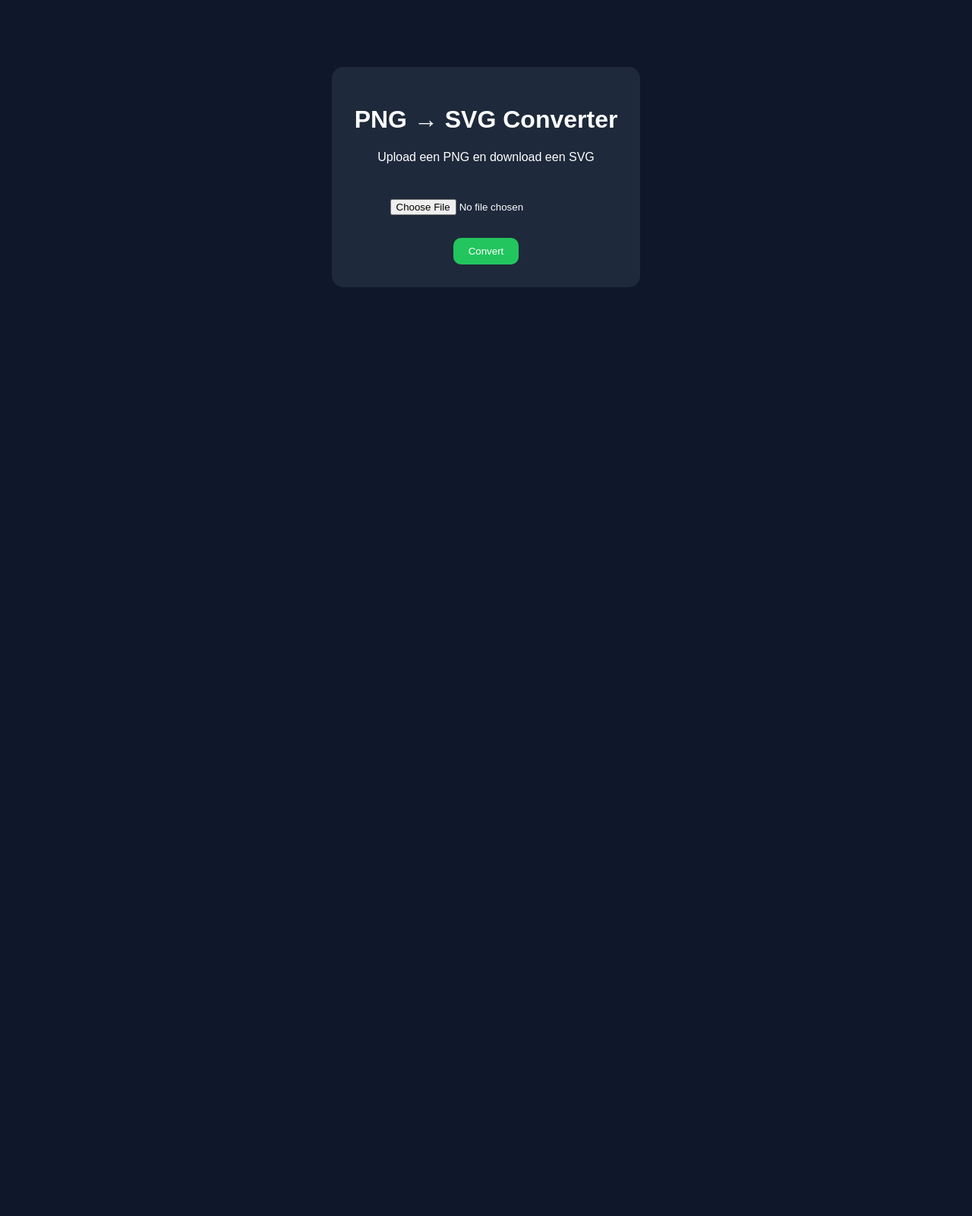
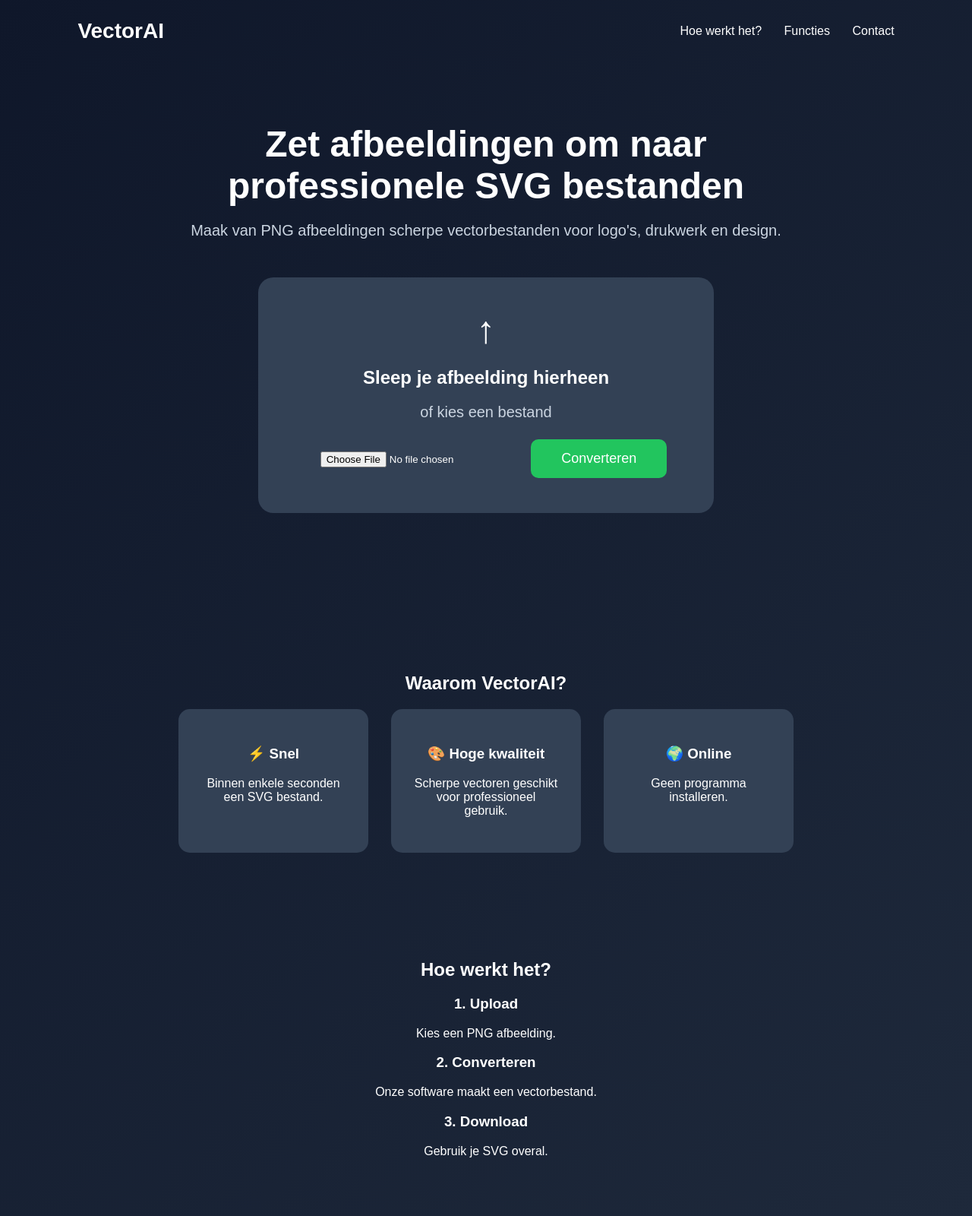
Before and after one commit to olivierdekleijn-star/png-to-svg, a website: page index.html in a window 1280 px wide. Shown: the whole page at 76% size. Before the commit the page ends 800 px from the top, so only its background shows below. Drawn offline with Linux system fonts and the light colour scheme.

Commit message:
Add files via upload

```diff
--- a/index.html
+++ b/index.html
@@ -1,77 +1,166 @@
 <!DOCTYPE html>
-<html>
+<html lang="nl">
+
 <head>
-    <title>PNG to SVG Converter</title>
-    <style>
-        body {
-            font-family: Arial;
-            background: #0f172a;
-            color: white;
-            text-align: center;
-            padding-top: 80px;
-        }
+    <meta charset="UTF-8">
+    <meta name="viewport" content="width=device-width, initial-scale=1.0">
 
-        .box {
-            background: #1e293b;
-            padding: 30px;
-            border-radius: 15px;
-            display: inline-block;
-        }
+    <title>VectorAI - PNG naar SVG Converter</title>
 
-        input {
-            margin-top: 20px;
-            padding: 10px;
-        }
+    <link rel="stylesheet" href="style.css">
+</head>
 
-        button {
-            margin-top: 20px;
-            padding: 10px 20px;
-            background: #22c55e;
-            border: none;
-            color: white;
-            cursor: pointer;
-            border-radius: 10px;
-        }
-
-        button:hover {
-            background: #16a34a;
-        }
-    </style>
-</head>
 <body>
 
-<div class="box">
-    <h1>PNG → SVG Converter</h1>
-    <p>Upload een PNG en download een SVG</p>
+<header>
+    <div class="logo">
+        VectorAI
+    </div>
 
-    <input type="file" id="file">
-    <br>
-    <button onclick="upload()">Convert</button>
+    <nav>
+        <a href="#">Hoe werkt het?</a>
+        <a href="#">Functies</a>
+        <a href="#">Contact</a>
+    </nav>
+</header>
+
+
+<section class="hero">
+
+    <h1>
+        Zet afbeeldingen om naar professionele SVG bestanden
+    </h1>
+
+    <p>
+        Maak van PNG afbeeldingen scherpe vectorbestanden
+        voor logo's, drukwerk en design.
+    </p>
+
+
+    <div class="upload-box">
+
+        <div class="upload-icon">
+            ↑
+        </div>
+
+        <h2>
+            Sleep je afbeelding hierheen
+        </h2>
+
+        <p>
+            of kies een bestand
+        </p>
+
+
+        <input
+        type="file"
+        id="file"
+        accept="image/png">
+
+
+        <button onclick="upload()">
+            Converteren
+        </button>
+
+    </div>
+
+
+</section>
+
+
+
+<section class="features">
+
+<h2>
+Waarom VectorAI?
+</h2>
+
+
+<div class="cards">
+
+<div class="card">
+<h3>
+⚡ Snel
+</h3>
+
+<p>
+Binnen enkele seconden een SVG bestand.
+</p>
 </div>
 
-<script>
-async function upload() {
-    const file = document.getElementById("file").files[0];
 
-    const formData = new FormData();
-    formData.append("image", file);
+<div class="card">
+<h3>
+🎨 Hoge kwaliteit
+</h3>
 
-    const res = await fetch("http://localhost:3000/convert", {
-        method: "POST",
-        body: formData
-    });
+<p>
+Scherpe vectoren geschikt voor professioneel gebruik.
+</p>
+</div>
 
-    const svg = await res.text();
 
-    const blob = new Blob([svg], { type: "image/svg+xml" });
-    const url = URL.createObjectURL(blob);
+<div class="card">
+<h3>
+🌍 Online
+</h3>
 
-    const a = document.createElement("a");
-    a.href = url;
-    a.download = "converted.svg";
-    a.click();
-}
-</script>
+<p>
+Geen programma installeren.
+</p>
+</div>
+
+
+</div>
+
+</section>
+
+
+
+<section class="steps">
+
+<h2>
+Hoe werkt het?
+</h2>
+
+
+<div>
+
+<h3>
+1. Upload
+</h3>
+
+<p>
+Kies een PNG afbeelding.
+</p>
+
+
+<h3>
+2. Converteren
+</h3>
+
+<p>
+Onze software maakt een vectorbestand.
+</p>
+
+
+<h3>
+3. Download
+</h3>
+
+<p>
+Gebruik je SVG overal.
+</p>
+
+
+</div>
+
+</section>
+
+
+
+<script src="script.js"></script>
 
 </body>
+
 </html>
--- /dev/null
+++ b/script.js
@@ -0,0 +1,55 @@
+async function upload(){
+
+    const file = document.getElementById("file").files[0];
+
+
+    if(!file){
+
+        alert("Kies eerst een afbeelding");
+
+        return;
+
+    }
+
+
+    const formData = new FormData();
+
+    formData.append(
+        "image",
+        file
+    );
+
+
+    const response = await fetch(
+        "/convert",
+        {
+            method:"POST",
+            body:formData
+        }
+    );
+
+
+    const svg = await response.text();
+
+
+    const blob = new Blob(
+        [svg],
+        {
+            type:"image/svg+xml"
+        }
+    );
+
+
+    const url =
+    URL.createObjectURL(blob);
+
+
+    const a=document.createElement("a");
+
+    a.href=url;
+
+    a.download="converted.svg";
+
+    a.click();
+
+}
--- /dev/null
+++ b/style.css
@@ -0,0 +1,198 @@
+* {
+    box-sizing: border-box;
+}
+
+
+body {
+
+    margin:0;
+
+    font-family: Arial, sans-serif;
+
+    background:
+    linear-gradient(
+    135deg,
+    #0f172a,
+    #1e293b
+    );
+
+    color:white;
+
+}
+
+
+header {
+
+    display:flex;
+
+    justify-content:space-between;
+
+    align-items:center;
+
+    padding:25px 8%;
+
+}
+
+
+.logo {
+
+    font-size:28px;
+
+    font-weight:bold;
+
+}
+
+
+nav a {
+
+    color:white;
+
+    text-decoration:none;
+
+    margin-left:25px;
+
+}
+
+
+
+.hero {
+
+    text-align:center;
+
+    padding:80px 20px;
+
+}
+
+
+.hero h1 {
+
+    font-size:48px;
+
+    max-width:900px;
+
+    margin:auto;
+
+}
+
+
+.hero p {
+
+    font-size:20px;
+
+    color:#cbd5e1;
+
+}
+
+
+
+.upload-box {
+
+    margin:50px auto;
+
+    background:#334155;
+
+    max-width:600px;
+
+    padding:40px;
+
+    border-radius:20px;
+
+}
+
+
+.upload-icon {
+
+    font-size:50px;
+
+}
+
+
+input {
+
+    margin:20px;
+
+}
+
+
+
+button {
+
+    background:#22c55e;
+
+    border:none;
+
+    padding:15px 40px;
+
+    border-radius:10px;
+
+    color:white;
+
+    font-size:18px;
+
+    cursor:pointer;
+
+}
+
+
+button:hover {
+
+    background:#16a34a;
+
+}
+
+
+
+.features,
+.steps {
+
+    padding:60px 10%;
+
+    text-align:center;
+
+}
+
+
+
+.cards {
+
+    display:flex;
+
+    gap:30px;
+
+    justify-content:center;
+
+}
+
+
+
+.card {
+
+    background:#334155;
+
+    padding:30px;
+
+    border-radius:15px;
+
+    width:250px;
+
+}
+
+
+
+@media(max-width:700px){
+
+.cards{
+
+flex-direction:column;
+
+align-items:center;
+
+}
+
+.hero h1{
+
+font-size:32px;
+
+}
+
+}
```
